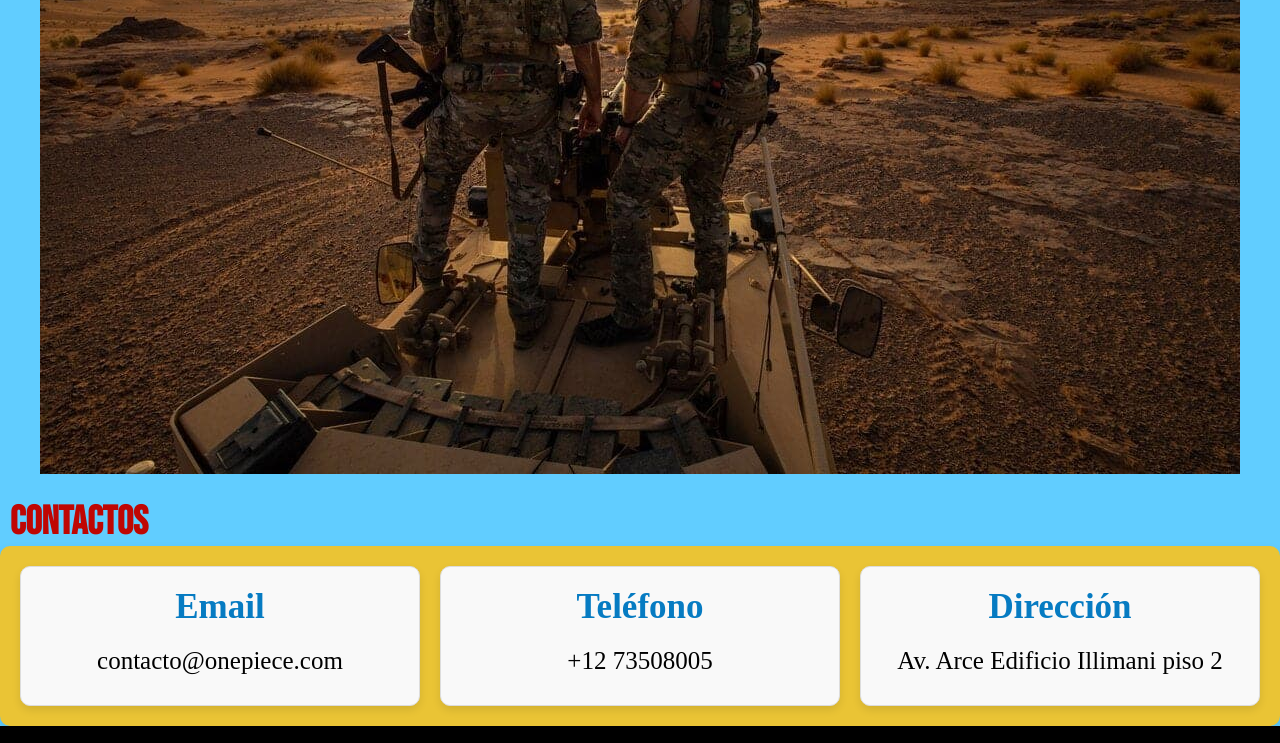
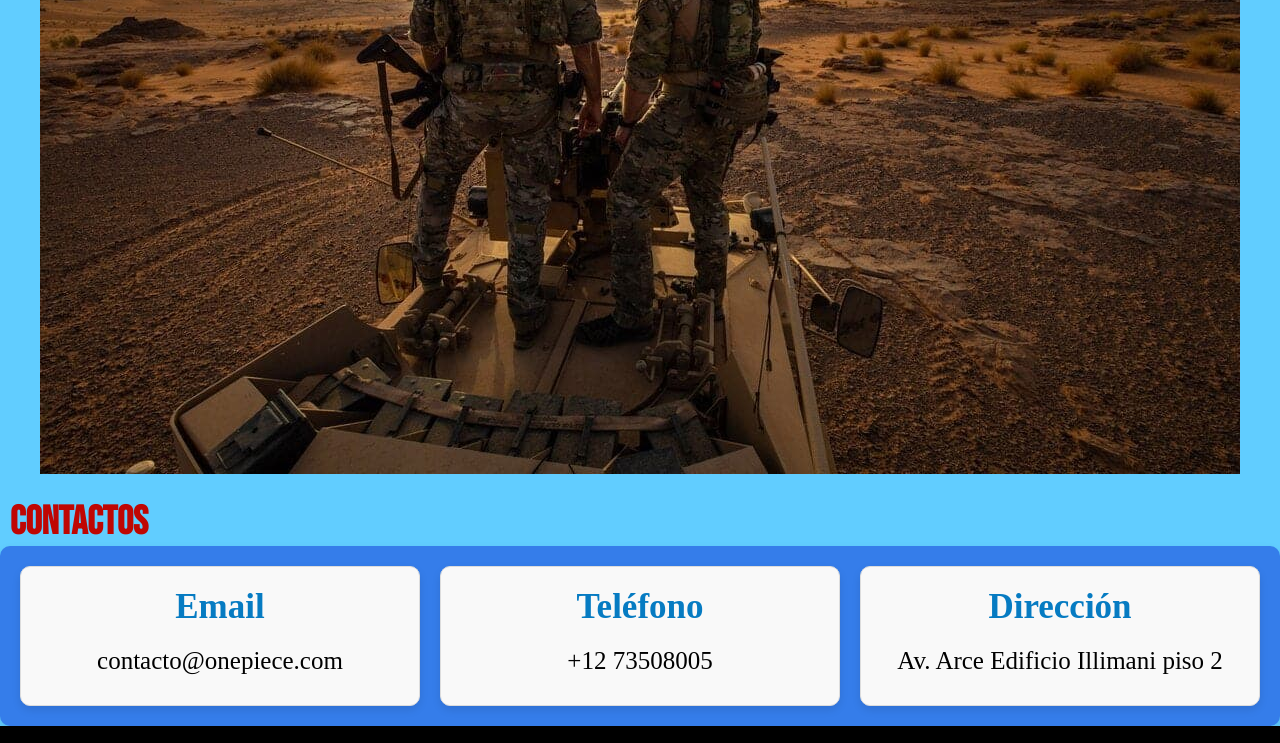
Before and after one commit to Cristian-Quispe2/realidad-mejora, a plain HTML site: page index.html in a window 1280 px wide. Shown: the part 4298-5041 px from the top of the page. Drawn offline with Linux system fonts and the light colour scheme.

Commit message:
estilos.css

```diff
--- a/css/estilos.css
+++ b/css/estilos.css
@@ -129,7 +129,7 @@ footer p {
 .contactos-container {
   display: flex;
   gap: 20px;
-  background-color: rgb(234, 196, 53);
+  background-color: rgb(53, 125, 234);
   padding: 20px;
   box-shadow: 0 4px 8px rgba(0, 0, 0, 0.1);
   border-radius: 10px;
```
